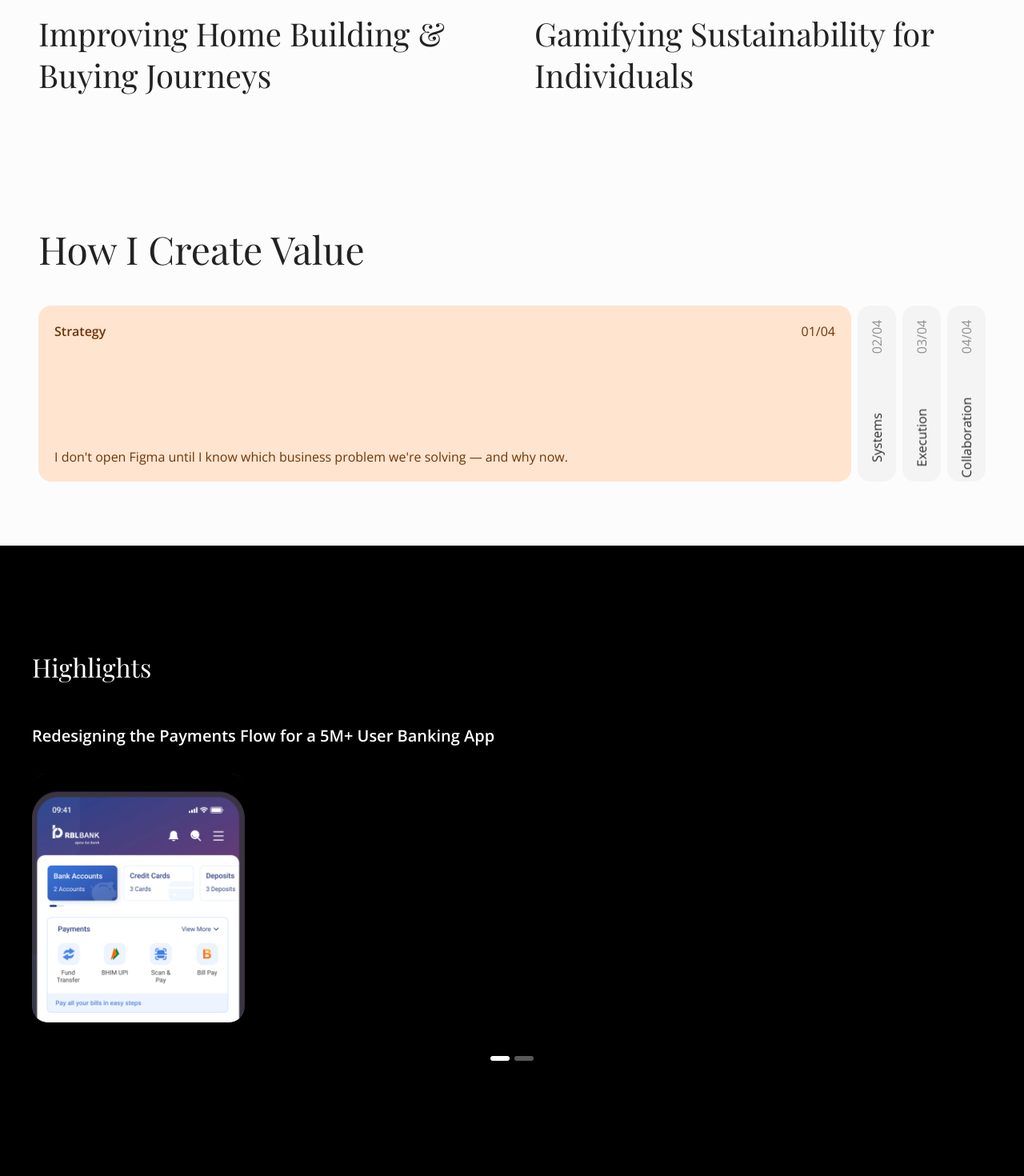
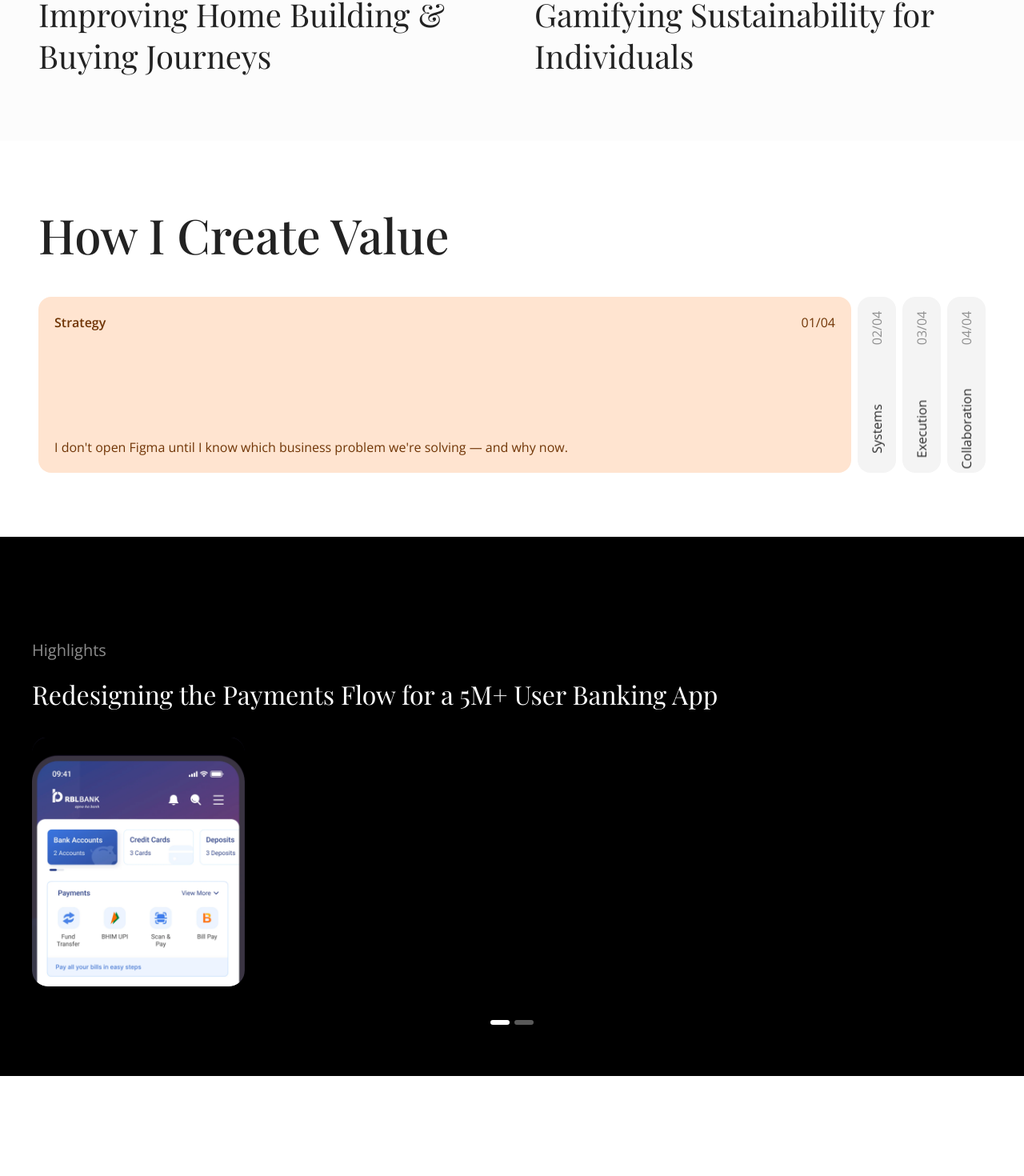
Before and after one commit to chintal31/portfolio, a Next.js app: page / in a window 1280 px wide. Shown: the part 2709-4179 px from the top of the page at 80% size. Built offline with nearby package versions, Linux system fonts and the light colour scheme; a web font is replaced by a local one.

Commit message:
feat: improvements for home page mobile version

```diff
--- a/src/components/layout/CaseStudyCard.tsx
+++ b/src/components/layout/CaseStudyCard.tsx
@@ -35,7 +35,7 @@ export default function CaseStudyCard({
       distance={80}
     >
       <div
-        className={`flex flex-col gap-8 w-full ${className} cursor-pointer group`}
+        className={`flex w-full flex-col gap-3 md:gap-4 lg:gap-5 ${className} cursor-pointer group`}
       >
         <div
           className="w-full h-[330px] rounded-[20px] relative overflow-hidden"
--- a/src/components/layout/Footer.tsx
+++ b/src/components/layout/Footer.tsx
@@ -125,6 +125,9 @@ export default function Footer() {
             </div>
           </div>
         </div>
+        <p className="mt-10 font-open-sans text-sm text-left text-gray-600 md:mt-12">
+          Designed and built with love by Jashvi Dholakiya (Sudra) © 2026.
+        </p>
       </div>
     </footer>
   );
--- a/src/components/layout/Highlights.tsx
+++ b/src/components/layout/Highlights.tsx
@@ -134,7 +134,7 @@ function MagneticConceptLink() {
       href="https://www.behance.net/gallery/153216047/IMPACT-APP-Designathon"
       target="_blank"
       rel="noreferrer"
-      className="inline-flex w-fit self-start items-center gap-2 whitespace-nowrap rounded-[20px] border border-[#848484] px-5 py-3 font-display text-[21px] text-white transition-transform duration-200 ease-out md:text-2xl"
+      className="inline-flex w-fit max-w-full self-start items-center gap-1 whitespace-nowrap rounded-[20px] border border-[#848484] px-3 py-2.5 font-display text-sm text-white transition-transform duration-200 ease-out sm:gap-2 sm:px-5 sm:py-3 sm:text-[21px] md:text-2xl lg:col-span-2"
       onPointerMove={event => {
         const bounds = event.currentTarget.getBoundingClientRect();
         const x = (event.clientX - bounds.left - bounds.width / 2) * 0.18;
@@ -233,18 +233,18 @@ export default function Highlights() {
   return (
     <section
       ref={sectionRef}
-      className="overflow-hidden bg-black py-20 sm:py-24 md:py-32"
+      className="overflow-hidden bg-black pt-20 pb-10 sm:pt-24 sm:pb-12 md:pt-32 md:pb-16"
     >
       <div className="mx-auto max-w-7xl overflow-hidden px-6 sm:px-8 lg:px-10">
-        <p className="font-display text-[28px] text-white md:text-[32px]">
+        <p className="font-open-sans text-lg font-normal text-white/55 md:text-xl">
           Highlights
         </p>
-        <div ref={trackRef} className="mt-6 flex w-[200%] md:mt-8 lg:mt-12">
+        <div ref={trackRef} className="mt-3 flex w-[200%] md:mt-4 lg:mt-5">
           <div
             className="w-1/2 pr-6 sm:pr-8 lg:pr-10"
             aria-hidden={activeSlide !== 0}
           >
-            <h2 className="max-w-4xl font-open-sans text-xl font-semibold text-white">
+            <h2 className="max-w-4xl font-display text-2xl text-white md:text-[32px]">
               Redesigning the Payments Flow for a 5M+ User Banking App
             </h2>
             <div className="mt-5 grid items-center gap-12 md:mt-6 lg:mt-8 lg:grid-cols-[auto_1fr] lg:gap-16">
@@ -264,7 +264,7 @@ export default function Highlights() {
             className={`w-1/2 ${secondSlideVisible ? "visible" : "invisible pointer-events-none"}`}
             aria-hidden={activeSlide !== 1}
           >
-            <h2 className="max-w-4xl font-open-sans text-xl font-semibold text-white">
+            <h2 className="max-w-4xl font-display text-2xl text-white md:text-[32px]">
               Gamifying the Sustainability for individuals
             </h2>
             <div className="mt-5 grid items-center gap-12 md:mt-6 lg:mt-8 lg:grid-cols-[auto_1fr] lg:gap-20">
--- a/src/components/layout/HomeScrollSnap.tsx
+++ b/src/components/layout/HomeScrollSnap.tsx
@@ -77,7 +77,7 @@ export default function HomeScrollSnap({ children }: { children: ReactNode }) {
   return (
     <div
       ref={containerRef}
-      className="[&>section]:min-h-screen [&>section:nth-child(2)]:min-h-0 [&>section:nth-child(4)]:min-h-0"
+      className="[&>section]:min-h-screen [&>section:nth-child(2)]:min-h-0 [&>section:nth-child(4)]:min-h-0 [&>section:nth-child(5)]:min-h-0"
     >
       {children}
     </div>
--- a/src/components/layout/HowICreateValue.tsx
+++ b/src/components/layout/HowICreateValue.tsx
@@ -63,13 +63,13 @@ export default function HowICreateValue({
 
   return (
     <section
-      className="bg-[#FCFCFC] px-4 py-16 md:py-20"
+      className="bg-[#FFFFFF] px-4 py-16 md:py-20"
       aria-labelledby={labelId}
     >
       <div className="mx-auto max-w-7xl px-4 sm:px-6 lg:px-8">
         <h2
           id={labelId}
-          className="mb-8 font-display text-[32px] leading-[1.3] text-[#222222] md:mb-10 md:text-[clamp(2rem,6vw,3rem)]"
+          className="mb-8 font-display font-medium text-3xl leading-tight text-[#222222] md:mb-10 md:text-4xl lg:text-5xl xl:text-6xl"
         >
           How I Create Value
         </h2>
--- a/src/components/layout/UXCaseStudies.tsx
+++ b/src/components/layout/UXCaseStudies.tsx
@@ -23,7 +23,7 @@ export default function UXCaseStudies() {
           animationType="fadeInUp"
           distance={80}
         >
-          <div className="text-center md:text-left mb-12 md:mb-16">
+          <div className="mb-12 text-left md:mb-16">
             <h2 className="font-display font-medium text-3xl md:text-4xl lg:text-5xl xl:text-6xl leading-tight text-[#222222]">
               Case Studies
             </h2>
```
